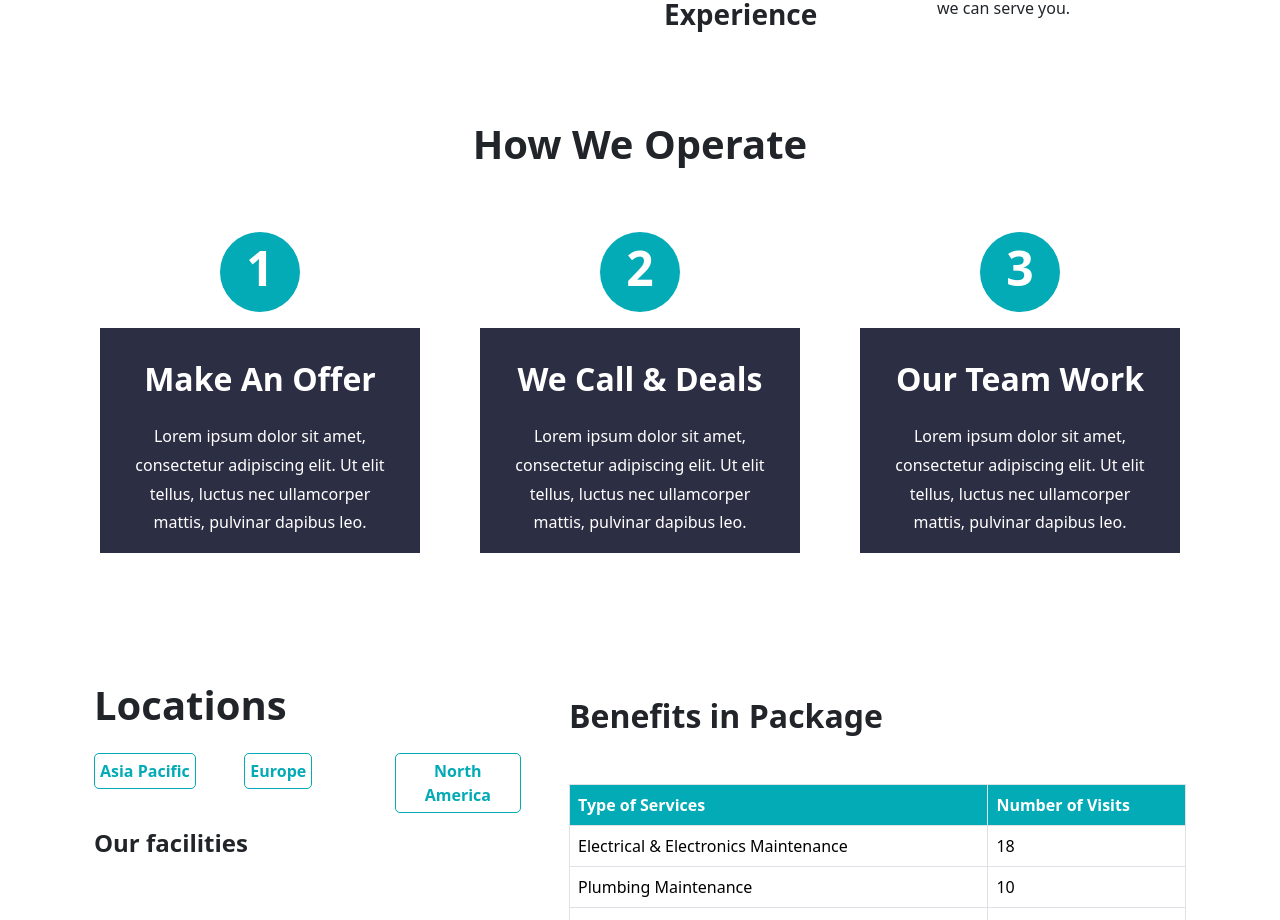
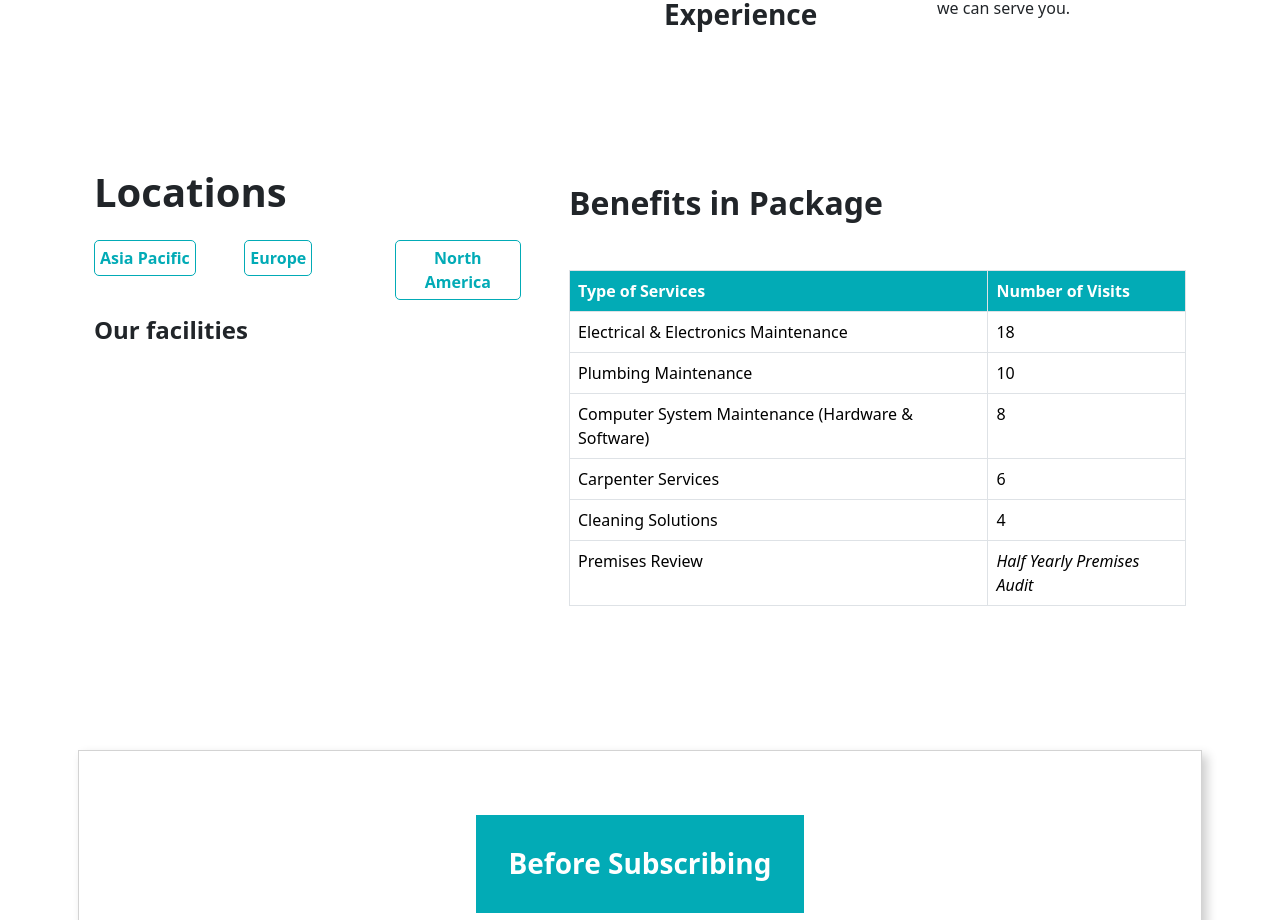
Before and after one commit to muhammederamala/nupium, a React (Create React App) app: page / in a window 1280 px wide. Shown: the part 2560-3480 px from the top of the page. Built offline with nearby package versions, Linux system fonts and the light colour scheme.

Commit message:
modified:   src/pages/home/HomePage.jsx

```diff
--- a/src/pages/home/HomePage.jsx
+++ b/src/pages/home/HomePage.jsx
@@ -285,121 +285,6 @@ function HomePage() {
                     </h3>
                     <p>Wherever you are in the World, we can serve you. </p>
                   </Col>
-                </Row>
-              </Container>
-            </Col>
-          </Row>
-        </Container>
-      </section>
-
-      <section style={{ marginTop: "3rem" }}>
-        <Container>
-          <Row className="text-center">
-            <h1 style={{ fontWeight: "800" }}>How We Operate</h1>
-          </Row>
-          <Row className="mt-4">
-            <Col style={{ marginTop: "2rem" }} md={4}>
-              <Container>
-                <Row className="d-flex justify-content-center">
-                  <div
-                    className={`${
-                      styles.section4circle
-                    } d-flex justify-content-center align-items-center ${
-                      reachedSection4
-                        ? "animate__animated animate__fadeInUp"
-                        : ""
-                    }`}
-                  >
-                    <h1 className={`${styles.section4number}`}>1</h1>
-                  </div>
-                </Row>
-                <Row className="d-flex justify-content-center mt-3">
-                  <div className={`${styles.sectionNumberBox}`}>
-                    <Container>
-                      <Row className="d-flex text-center">
-                        <h1 className={`${styles.section4heading}`}>
-                          Make An Offer
-                        </h1>
-                      </Row>
-                      <Row className="d-flex text-center">
-                        <p className={`${styles.section4paragraph}`}>
-                          Lorem ipsum dolor sit amet, consectetur adipiscing
-                          elit. Ut elit tellus, luctus nec ullamcorper mattis,
-                          pulvinar dapibus leo.
-                        </p>
-                      </Row>
-                    </Container>
-                  </div>
-                </Row>
-              </Container>
-            </Col>
-            <Col style={{ marginTop: "2rem" }} md={4}>
-              <Container>
-                <Row className="d-flex justify-content-center">
-                  <div
-                    className={`${
-                      styles.section4circle
-                    } d-flex justify-content-center align-items-center ${
-                      reachedSection4
-                        ? "animate__animated animate__fadeInUp"
-                        : ""
-                    }`}
-                  >
-                    <h1 className={`${styles.section4number}`}>2</h1>
-                  </div>
-                </Row>
-                <Row className="d-flex justify-content-center mt-3">
-                  <div className={`${styles.sectionNumberBox}`}>
-                    <Container>
-                      <Row className="d-flex text-center">
-                        <h1 className={`${styles.section4heading}`}>
-                          We Call & Deals
-                        </h1>
-                      </Row>
-                      <Row className="d-flex text-center">
-                        <p className={`${styles.section4paragraph}`}>
-                          Lorem ipsum dolor sit amet, consectetur adipiscing
-                          elit. Ut elit tellus, luctus nec ullamcorper mattis,
-                          pulvinar dapibus leo.
-                        </p>
-                      </Row>
-                    </Container>
-                  </div>
-                </Row>
-              </Container>
-            </Col>
-            <Col style={{ marginTop: "2rem" }} md={4}>
-              <Container>
-                <Row className="d-flex justify-content-center">
-                  <div
-                    className={`${
-                      styles.section4circle
-                    } d-flex justify-content-center align-items-center ${
-                      reachedSection4
-                        ? "animate__animated animate__fadeInUp"
-                        : ""
-                    }`}
-                  >
-                    <h1 className={`${styles.section4number}`}>3</h1>
-                  </div>
-                </Row>
-                <Row className="d-flex justify-content-center mt-3">
-                  <div className={`${styles.sectionNumberBox}`}>
-                    <Container>
-                      <Row className="d-flex text-center">
-                        <h1 className={`${styles.section4heading}`}>
-                          Our Team Work
-                        </h1>
-                      </Row>
-                      <Row className="d-flex text-center">
-                        <p className={`${styles.section4paragraph}`}>
-                          Lorem ipsum dolor sit amet, consectetur adipiscing
-                          elit. Ut elit tellus, luctus nec ullamcorper mattis,
-                          pulvinar dapibus leo.
-                        </p>
-                      </Row>
-                    </Container>
-                  </div>
                 </Row>
               </Container>
             </Col>
```
